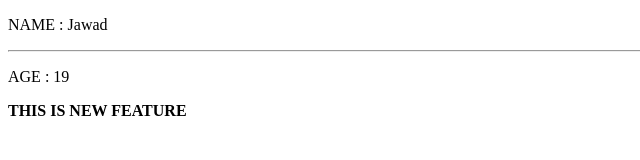
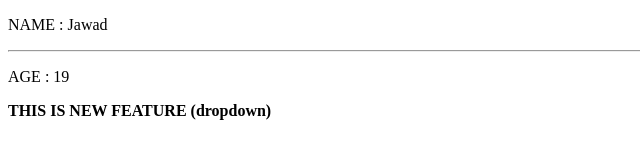
Before and after one commit to MA-jawad/localrepo, a plain HTML site: page index.html in a window 1280 px wide. Shown: the full height of the page, 0-640 px from the left. Drawn offline with Linux system fonts and the light colour scheme.

```diff
--- a/index.html
+++ b/index.html
@@ -10,7 +10,7 @@
     <hr>
     <P>AGE : 19</P>
     <div>
-        <b>THIS IS NEW FEATURE</b>
+        <b>THIS IS NEW FEATURE (dropdown)</b>
     </div>
 </body>
 </html>
```
